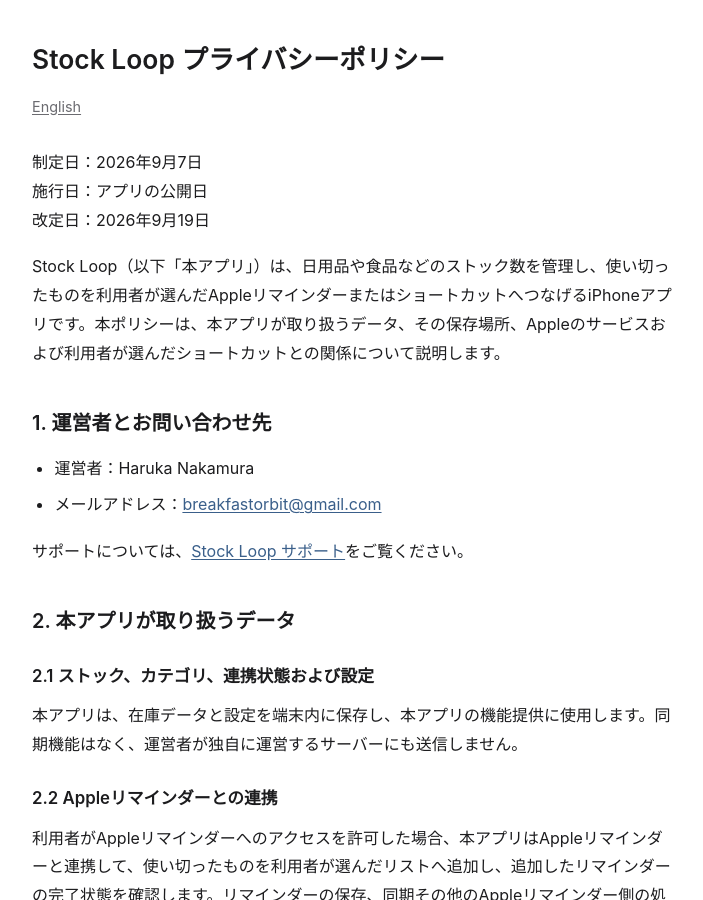
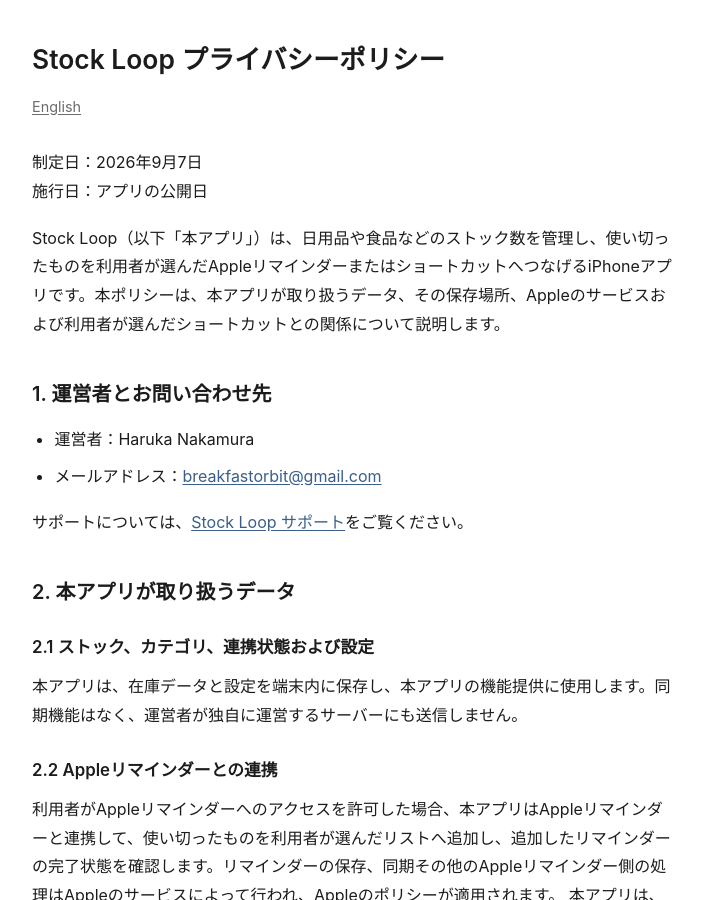
Before and after one commit to breakfast-orbit/breakfast-orbit.github.io, a Jekyll site: the page built from stockloop/index.md, in a window 1280 px wide and 900 px high. Shown: the whole window, without its empty margins (288-991 px from the left). Built offline with Jekyll 4.4.1, drawn with Linux system fonts in a browser that asks for light colours; some of the changed text lies outside the part shown.

Commit message:
公開前ポリシーから改定日を削除

```diff
--- a/stockloop/index.md
+++ b/stockloop/index.md
@@ -8,7 +8,6 @@
 
 制定日：2026年9月7日<br>
 施行日：アプリの公開日<br>
-改定日：2026年9月19日<br>
 
 Stock Loop（以下「本アプリ」）は、日用品や食品などのストック数を管理し、使い切ったものを利用者が選んだAppleリマインダーまたはショートカットへつなげるiPhoneアプリです。本ポリシーは、本アプリが取り扱うデータ、その保存場所、Appleのサービスおよび利用者が選んだショートカットとの関係について説明します。
 
@@ -78,7 +77,6 @@
 
 Issued: September 7, 2026<br>
 Effective date: App publication date<br>
-Revised: September 19, 2026<br>
 
 Stock Loop (the “App”) manages quantities of household goods and food, and connects items that have been used up to Apple Reminders or a Shortcut selected by the user. This Policy explains what data the App handles, where it is stored, and how Apple services and the user’s selected Shortcut are involved.
 
```
